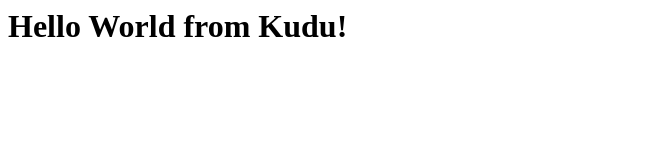
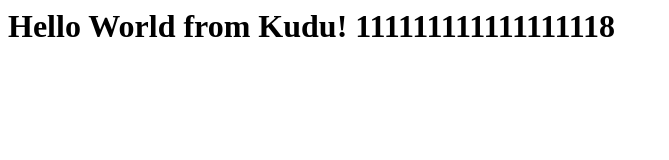
Before and after one commit to ahmadaljrad/azureappservice, a plain HTML site: page index.html in a window 1280 px wide. Shown: the whole page, without its empty margins (0-669 px from the left). Drawn offline with Linux system fonts and the light colour scheme.

Commit message:
Update index.html

```diff
--- a/index.html
+++ b/index.html
@@ -1,3 +1,3 @@
 <html>
-<h1>Hello World from Kudu!</h1>
+<h1>Hello World from Kudu! 111111111111111118</h1>
 </html>
```
